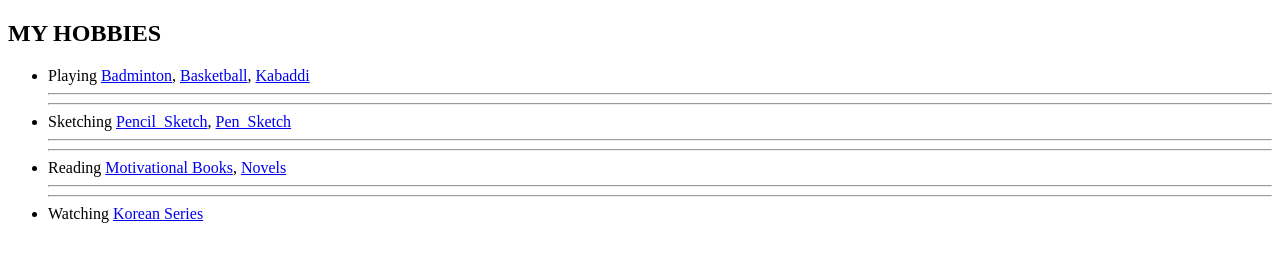
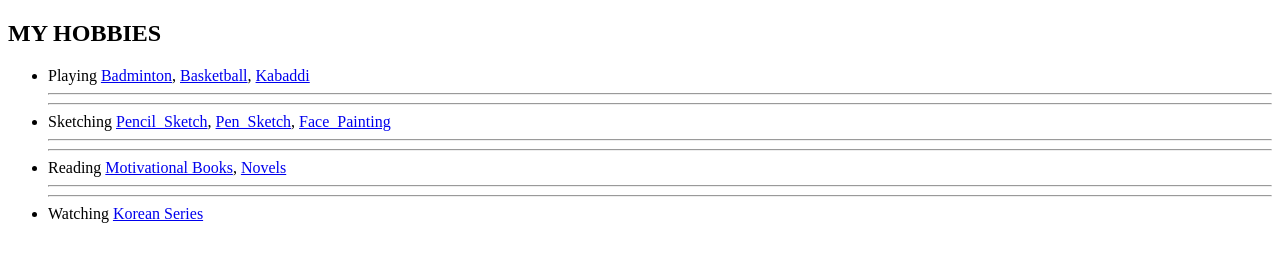
Before and after one commit to VermaDeepali/cv-web, a plain HTML site: page hobbies.html in a window 1280 px wide. Drawn offline with Linux system fonts and the light colour scheme.

Commit message:
Update hobbies.html

```diff
--- a/hobbies.html
+++ b/hobbies.html
@@ -10,7 +10,7 @@
       <li>Playing <a href="images/hobbies/badminton.jpg">Badminton</a>, <a href="images/hobbies/basketball.jpg">Basketball</a>, <a href="images/hobbies/kabaddi.jpg">Kabaddi</a></li>
       <hr>
       <hr>
-      <li>Sketching <a href="images/hobbies/sketch1.jpg">Pencil_Sketch</a>, <a href="images/hobbies/sketch2.jpg">Pen_Sketch</a></li>
+      <li>Sketching <a href="images/hobbies/sketch1.jpg">Pencil_Sketch</a>, <a href="images/hobbies/sketch2.jpg">Pen_Sketch</a>, <a href="images/hobbies/face_paint.jpg">Face_Painting</a></li>
       <hr>
       <hr>
       <li>Reading <a href="images/hobbies/motivational_book.jpg">Motivational Books</a>, <a href="images/hobbies/Novel.jpg">Novels</a></li>
```
